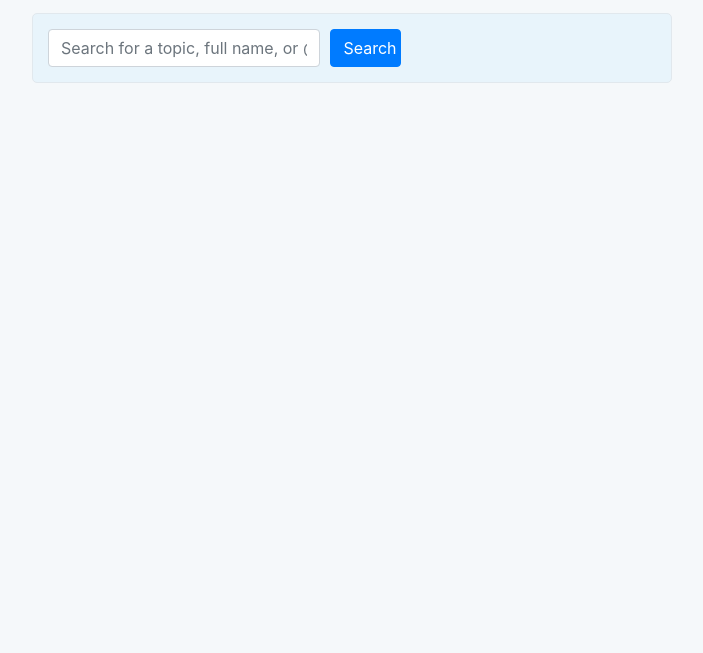
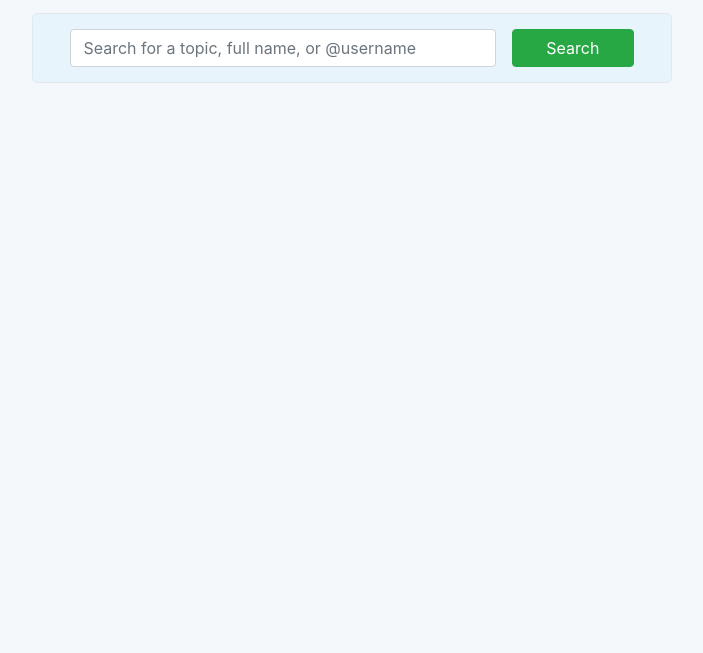
Before and after one commit to Tiendq/twitter-client-redux, a React app: page / in a window 1280 px wide. Shown: the part 147-800 px from the top of the page, without its empty margins (288-991 px from the left). Built offline with nearby package versions, Linux system fonts and the light colour scheme.

Commit message:
fix: update changes in Bootstrap 4

```diff
--- a/src/scss/search-form.scss
+++ b/src/scss/search-form.scss
@@ -7,11 +7,12 @@
 }
 
 .form-inline .form-group {
-  display: block;
+  width: 100%;
+  justify-content: center;
 
   input {
-    width: 77%;
-    margin-right: 3%;
+    width: 70%;
+    margin-right: 1rem;
   }
 
   button {
--- a/src/scss/search-result.scss
+++ b/src/scss/search-result.scss
@@ -1,6 +1,4 @@
 .search-result {
-  margin: 15px 0;
-
   .search-summary {
     margin: 15px 0;
     font-size: 0.85rem;
--- a/src/scss/twitter-app.scss
+++ b/src/scss/twitter-app.scss
@@ -6,6 +6,7 @@ header {
   margin-top: 1rem;
   margin-bottom: 1rem;
   padding: 1rem 0;
+  color: #fff;
   background: #007bff;
   text-align: center;
 
--- a/src/search-form.js
+++ b/src/search-form.js
@@ -12,7 +12,7 @@ const SearchForm = ({ startSearch }) => {
     }}>
       <div className="form-group">
         <input type="text" ref={input => keywordElement = input} className="form-control" maxLength="500" placeholder="Search for a topic, full name, or @username" />
-        <button type="submit" className="btn btn-primary">Search</button>
+        <button type="submit" className="btn btn-success">Search</button>
       </div>
     </form>
   );
```
Also changed, not shown: demo.png.
